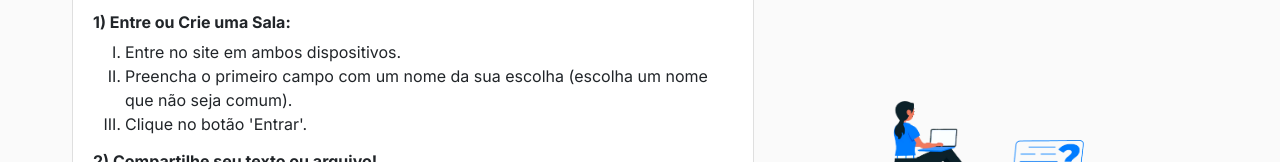
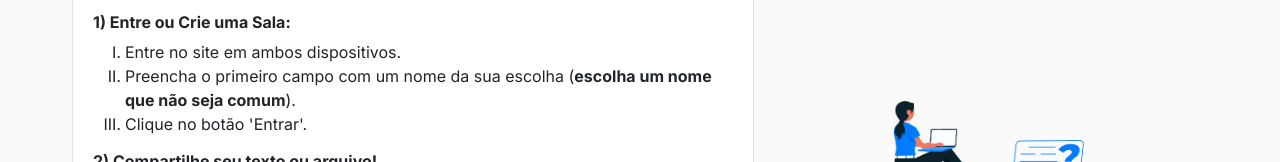
Before and after one commit to Willianwg/transferData, a website with bundled scripts: page src/public/index.html in a window 1280 px wide. Both pictures are taken after a click on the button "Como utilizar o TransferData?". Shown: the part 807-969 px from the top of the page. Built offline with nearby package versions, Linux system fonts and the light colour scheme; no server answers.

Commit message:
Destacando informação importante no faq

```diff
--- a/src/public/index.html
+++ b/src/public/index.html
@@ -98,7 +98,7 @@
                         <h3>1) Entre ou Crie uma Sala:</h3>
                         <ol type="I">
                           <li>Entre no site em ambos dispositivos.</li>
-                          <li>Preencha o primeiro campo com um nome da sua escolha (escolha um nome que não seja comum).</li>
+                          <li>Preencha o primeiro campo com um nome da sua escolha (<b>escolha um nome que não seja comum</b>).</li>
                           <li>Clique no botão 'Entrar'.</li>
                         </ol>
                         <h3>2) Compartilhe seu texto ou arquivo!</h3>
```
